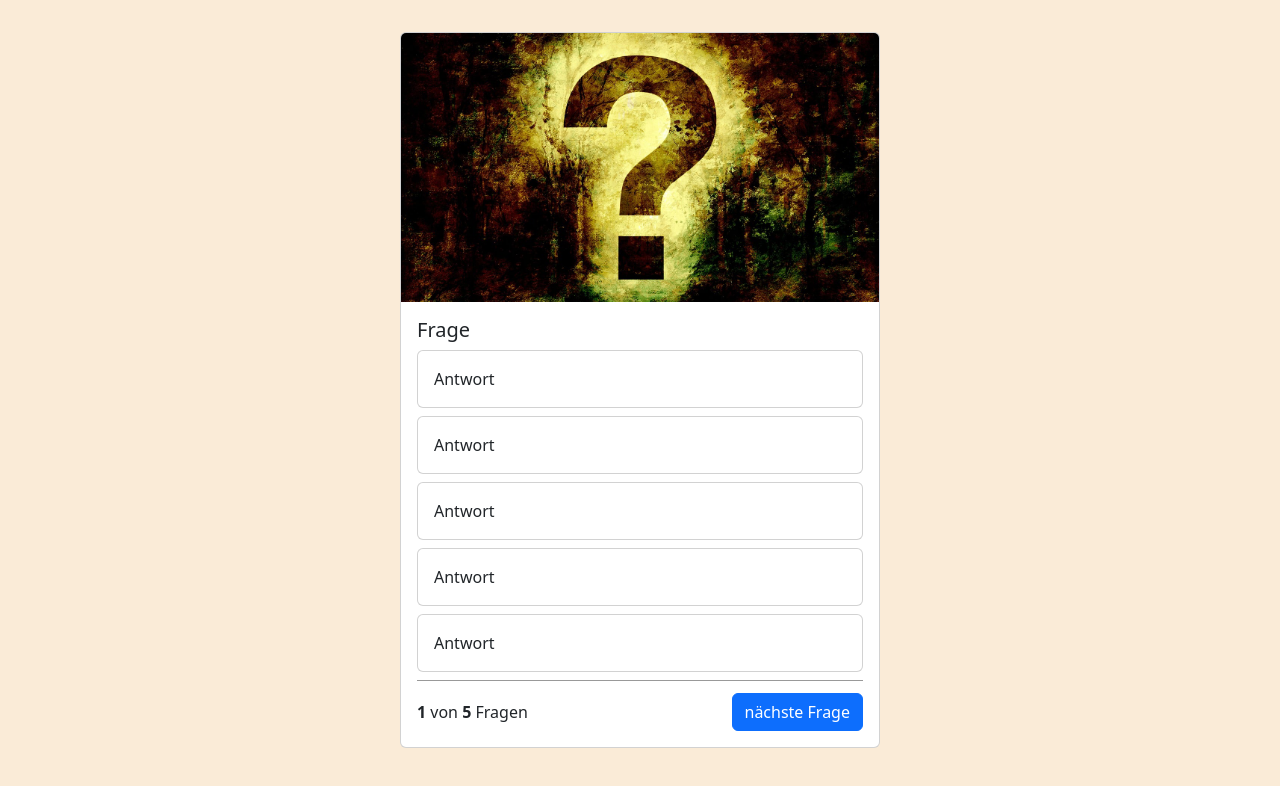
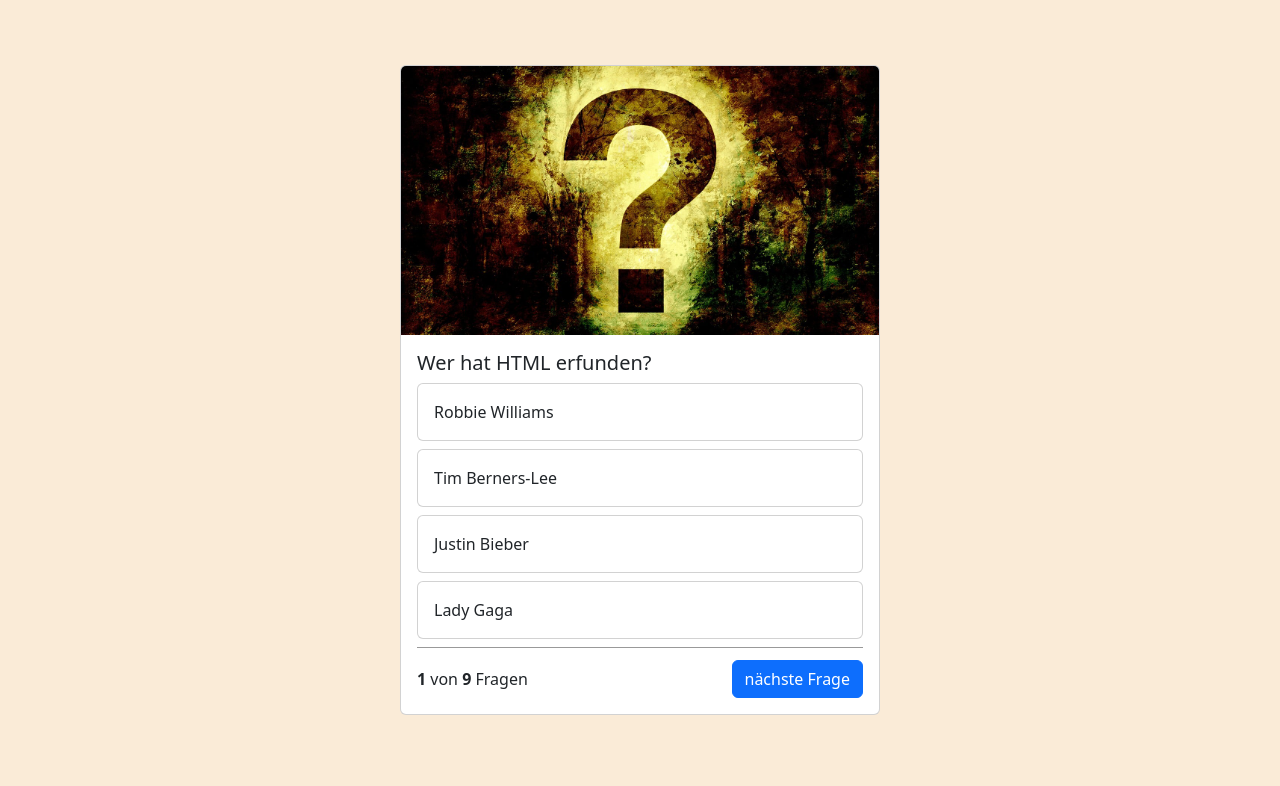
Before and after one commit to Ertuk1/Quiz-App, a website: page index.html in a window 1280 px wide. Shown: the part 60-846 px from the top of the page. Drawn offline with nearby package versions, Linux system fonts and the light colour scheme.

Commit message:
answers and questions added

```diff
--- a/index.html
+++ b/index.html
@@ -8,7 +8,7 @@
     <script src="script.js"></script>
     <title>Quiz App</title>
 </head>
-<body>
+<body onload="init()">
     <nav class="navbar bg-body-tertiary">
         <div class="container-fluid">
           <span class="navbar-brand mb-0 h1">Quiz App</span>
@@ -19,34 +19,29 @@
       <div class="card quiz-card" >
         <img src="./img/question-mark-5475172_1280.jpg" class="card-img-top" alt="...">
         <div class="card-body">
-          <h5 class="card-title">Frage</h5>
+          <h5 class="card-title" id="questiontext">Frage</h5>
 
           <div class="card mb-2">
-            <div class="card-body">
+            <div class="card-body" id="answer_1">
+              Antwort
+            </div>
+          </div>
+
+
+          <div class="card mb-2" >
+            <div class="card-body" id="answer_2">
               Antwort
             </div>
           </div>
 
           <div class="card mb-2">
-            <div class="card-body">
+            <div class="card-body" id="answer_3">
               Antwort
             </div>
           </div>
 
           <div class="card mb-2">
-            <div class="card-body">
-              Antwort
-            </div>
-          </div>
-
-          <div class="card mb-2">
-            <div class="card-body">
-              Antwort
-            </div>
-          </div>
-
-          <div class="card mb-2">
-            <div class="card-body">
+            <div class="card-body" id="answer_4">
               Antwort
             </div>
           </div>
@@ -54,7 +49,7 @@
          <div>
 
          <div class="question-footer">
-         <span><b>1</b> von <b>5</b> Fragen</span>
+         <span><b>1</b> von <b id="questionNumber">5</b> Fragen</span>
             <button class="btn btn-primary">nächste Frage</button>
         </div>
 
--- a/script.js
+++ b/script.js
@@ -0,0 +1,94 @@
+let questions = [
+
+
+    {
+        "question": "Wer hat HTML erfunden?",
+        "answer_1": "Robbie Williams",
+        "answer_2": "Tim Berners-Lee",
+        "answer_3": "Justin Bieber",
+        "answer_4": "Lady Gaga",
+        "right_answer": 3
+    },
+    {
+        "question": "Wie wählst du alle Elemente vom Typ &lt;a&gt; mit dem attribut title aus ?",
+        "answer_1": "a[title]{...}",
+        "answer_2": "a > title {...}",
+        "answer_3": "a.title{...}",
+        "answer_4": "a-title{...}",
+        "right_answer": 1
+
+    },
+    {
+        "question": "Welches Attribut kann man nicht für Textarea verwenden ?",
+        "answer_1": "readonly",
+        "answer_2": "max",
+        "answer_3": "from",
+        "answer_4": "spellcheck",
+        "right_answer": 1
+    },
+    {
+        "question": "wie definiert man in Javascript eine Variable ?",
+        "answer_1": "let 100 = rate;",
+        "answer_2": "100 = let rate;",
+        "answer_3": "rate = 100",
+        "answer_4": "let rate = 100",
+        "right_answer": 4
+    },
+    {
+        "question": "wie binder man eine Website in eine Website ein ?",
+        "answer_1": "&lt;framge&gt",
+        "answer_2": "&lt;iframe&gt;",
+        "answer_3": "&lt;frame&gt;",
+        "answer_4": "&lt;frameset&gt;",
+        "right_answer": 2
+    },
+    {
+        "question": "Wie wählst du alle Elemente mit der Klasse 'beispiel' in JavaScript aus?",
+        "answer_1": "document.querySelector('.beispiel')",
+        "answer_2": "document.getElementByClassName('beispiel')",
+        "answer_3": "document.querySelectorAll('.beispiel')",
+        "answer_4": "document.getElementById('.beispiel')",
+        "right_answer": 3
+    },
+    {
+        "question": "Wie fügst du einen Inline-Stil zu einem HTML-Element hinzu?",
+        "answer_1": "<div style='color: red;'>Text</div>",
+        "answer_2": "<div class='color: red;'>Text</div>",
+        "answer_3": "<div id='color: red;'>Text</div>",
+        "answer_4": "<div color='red'>Text</div>",
+        "right_answer": 1
+    },
+    {
+        "question": "Wie erstellst du einen neuen Absatz in HTML?",
+        "answer_1": "<p>Neuer Absatz</p>",
+        "answer_2": "<div>Neuer Absatz</div>",
+        "answer_3": "<span>Neuer Absatz</span>",
+        "answer_4": "<a>Neuer Absatz</a>",
+        "right_answer": 1
+    },
+    {
+        "question": "Wie erstellst du eine Funktion in JavaScript?",
+        "answer_1": "function beispiel() {...}",
+        "answer_2": "beispiel.function() {...}",
+        "answer_3": "beispiel() = function {...}",
+        "answer_4": "function = beispiel() {...}",
+        "right_answer": 1
+    }
+];
+
+let currentQuestion = 0;
+
+function init() {
+    document.getElementById('questionNumber').innerHTML = questions.length
+    showQuestion()
+}
+
+function showQuestion() {
+    let question = questions[currentQuestion];
+    document.getElementById('questiontext').innerHTML = question.question;
+    document.getElementById('answer_1').innerHTML = question.answer_1;
+    document.getElementById('answer_2').innerHTML = question.answer_2;
+    document.getElementById('answer_3').innerHTML = question.answer_3;
+    document.getElementById('answer_4').innerHTML = question.answer_4;
+
+}
```
